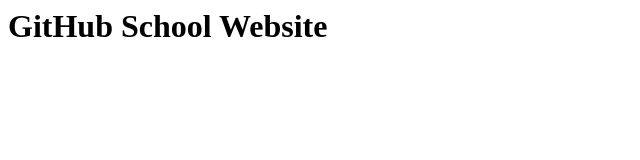
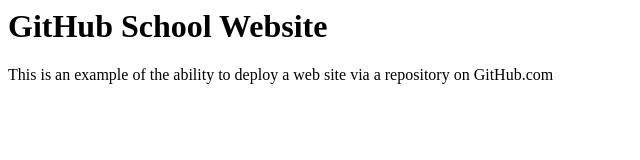
Before and after one commit to Minh-Tu-Bui/githubpractice_MTB.com, a plain HTML site: page index.html in a window 1280 px wide. Shown: the whole page, without its empty margins (0-640 px from the left). Drawn offline with Linux system fonts and the light colour scheme.

Commit message:
Add description about web site reasons

```diff
--- a/index.html
+++ b/index.html
@@ -3,5 +3,7 @@
 
   <body>
     <h1> GitHub School Website </h1>
+
+    <p> This is an example of the ability to deploy a web site via a repository on GitHub.com </p>
   </body>
 </html>
```
